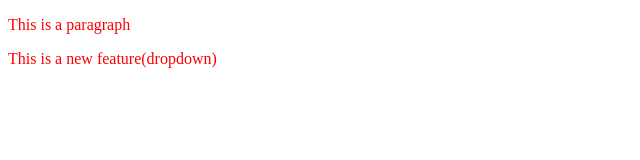
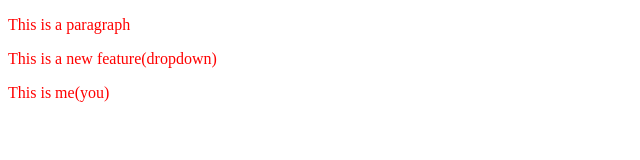
Before and after one commit to amesha-rawat/localrepo, a plain HTML site: page index.html in a window 1280 px wide. Shown: the whole page, without its empty margins (0-640 px from the left). Drawn offline with Linux system fonts and the light colour scheme.

Commit message:
now adding conflicts

```diff
--- a/index.html
+++ b/index.html
@@ -31,6 +31,7 @@
 
     <p>This is a paragraph</p>
     <p>This is a new feature(dropdown)</p>
+    <p>This is me(you)</p>
 
 
 
```
